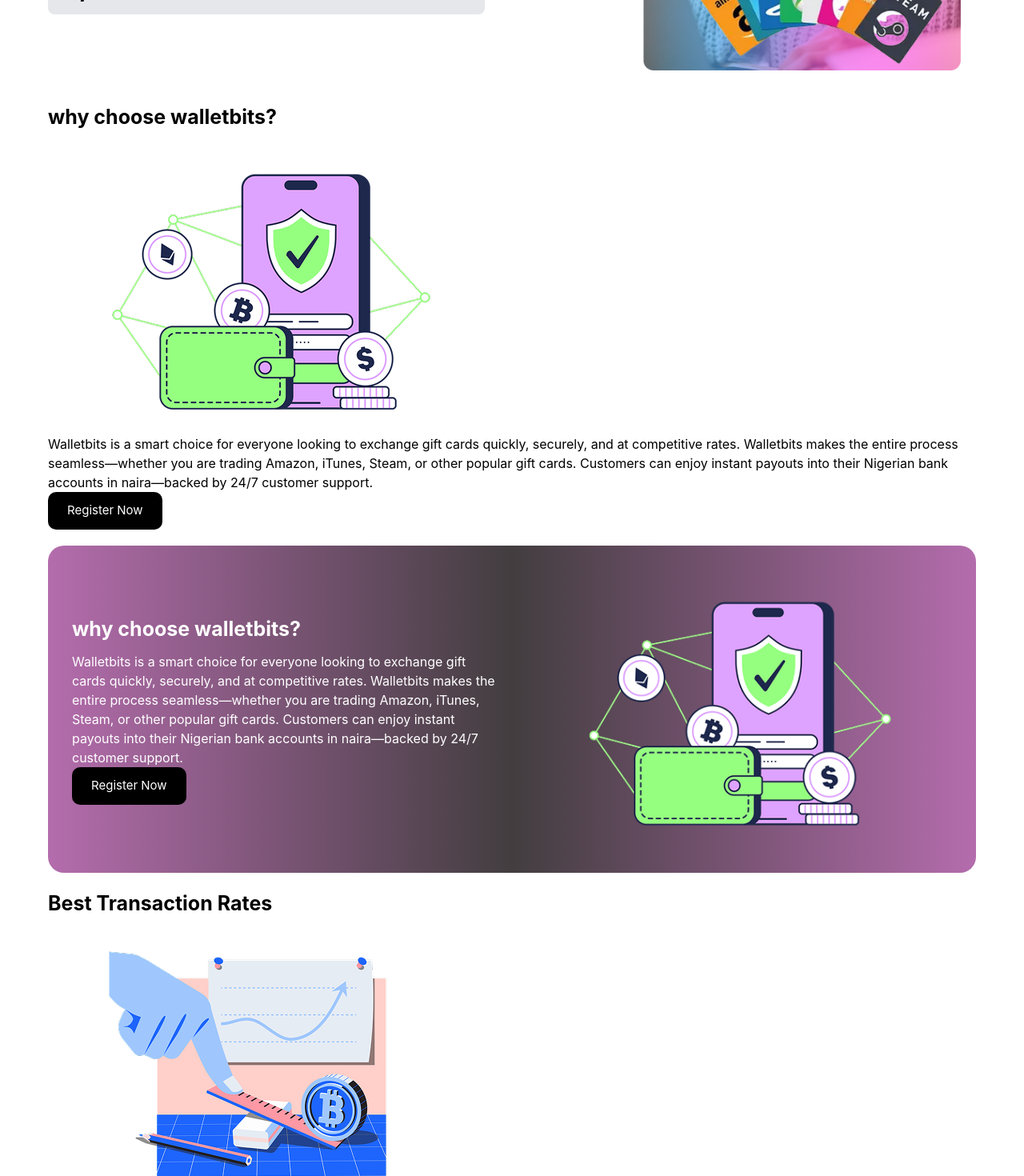
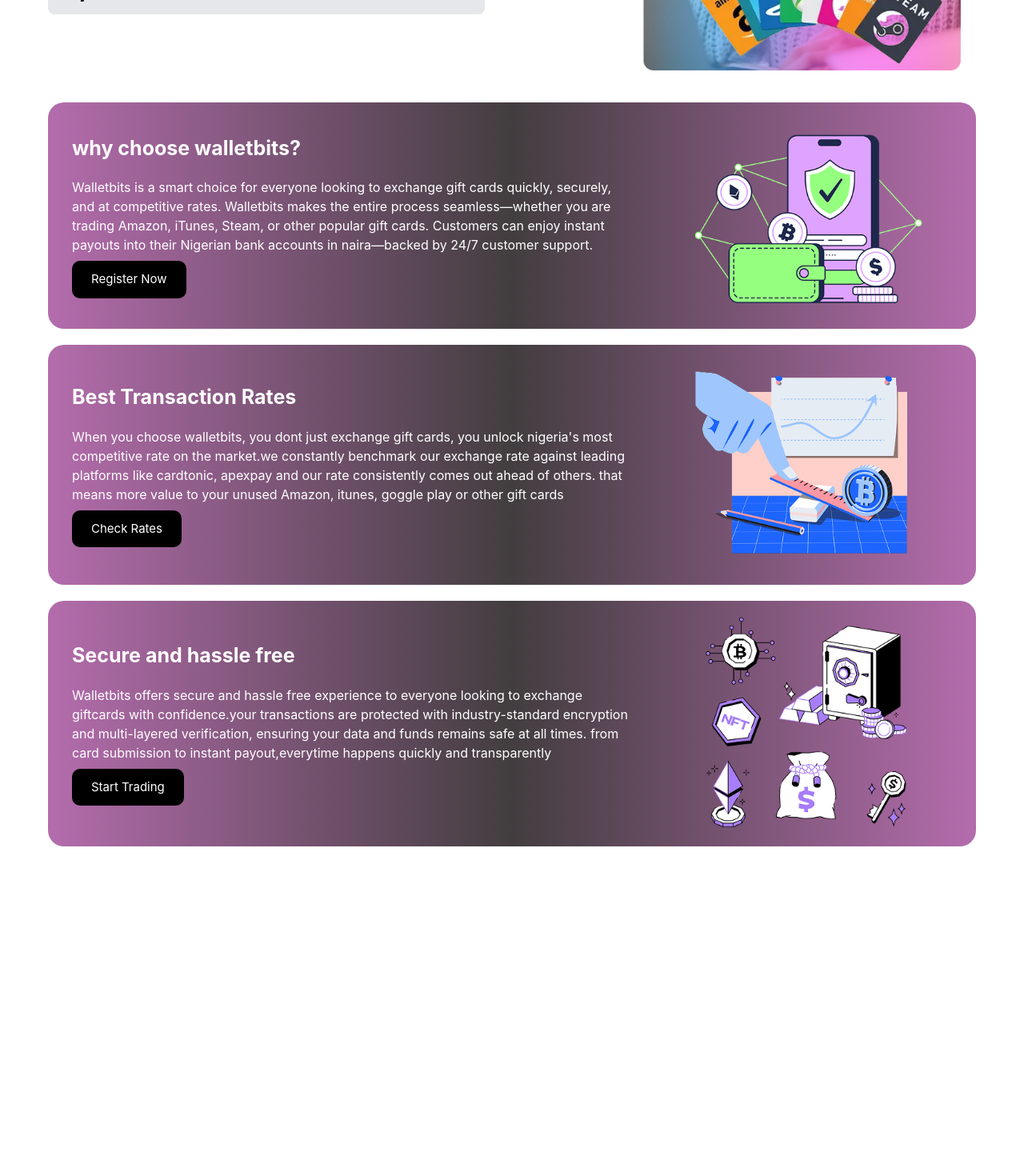
Before and after one commit to onisodumeya/walletbits-app, a React (Vite) app: page / in a window 1280 px wide. Shown: the part 580-2050 px from the top of the page at 80% size. After the commit the page ends 1638 px from the top, so only its background shows below. Built offline with nearby package versions, Linux system fonts and the light colour scheme.

Commit message:
Card update

```diff
--- a/src/components/cards.jsx
+++ b/src/components/cards.jsx
@@ -1,21 +1,22 @@
 import PropTypes from 'prop-types';
+import { PriBtn } from './Buttons';
 
 function Cards({ image, title, description, buttonText }) {
   return (
     <>
-    <div className="card">
+    <div className="cards px-5 gap-5 py-10">
       <h1 className="header">{title}</h1>
       <img src={image} alt="Card visual" />
       <p>{description}</p>
       <button className="cardbutton">{buttonText}</button>
     </div>
     <div className='desk'>
-        <div className="divs">
+        <div className="divs gap-2 items-start">
             <h1 className="header">{title}</h1>
             <p>{description}</p>
             <button className="cardbutton">{buttonText}</button>
         </div>
-        <div  className="divs"><img src={image} alt="image" className="img"/></div>
+        <img src={image} alt="image" className='card-img' />
     </div>
     </>
   );
@@ -29,14 +30,4 @@
   buttonText: PropTypes.string,
 };
 
-
-Cards.defaultProps = {
-  title: 'Why Choose Walletbits',
-  description: `Walletbits is a smart choice for everyone looking to exchange gift cards
-quickly, securely, and at competitive rates. Walletbits makes the entire process seamless—
-whether you are trading Amazon, iTunes, Steam, or other popular gift cards. Customers can enjoy
-instant payouts into their Nigerian bank accounts in naira—backed by 24/7 customer support.`,
-  buttonText: 'Check Rates',
-};
-
 export default Cards;
```
